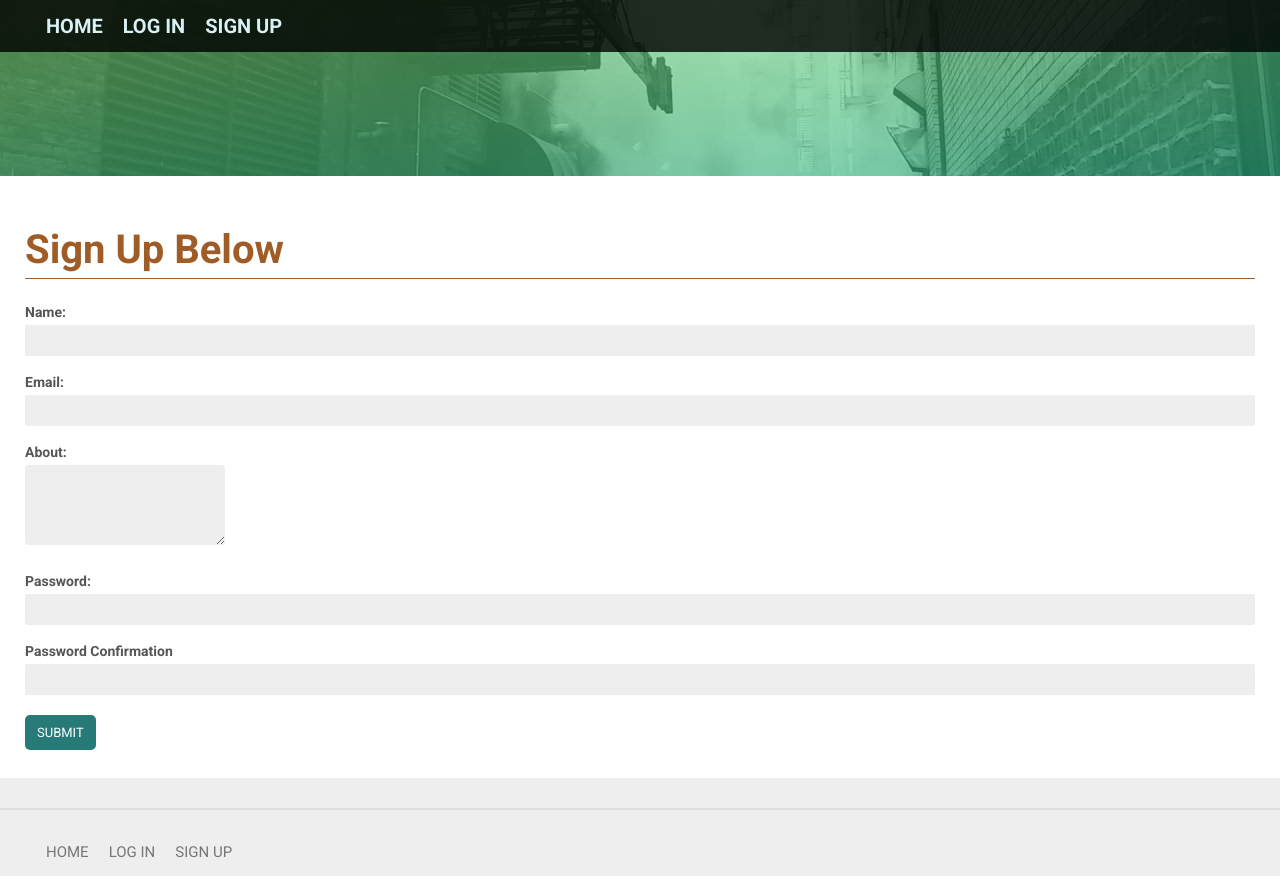
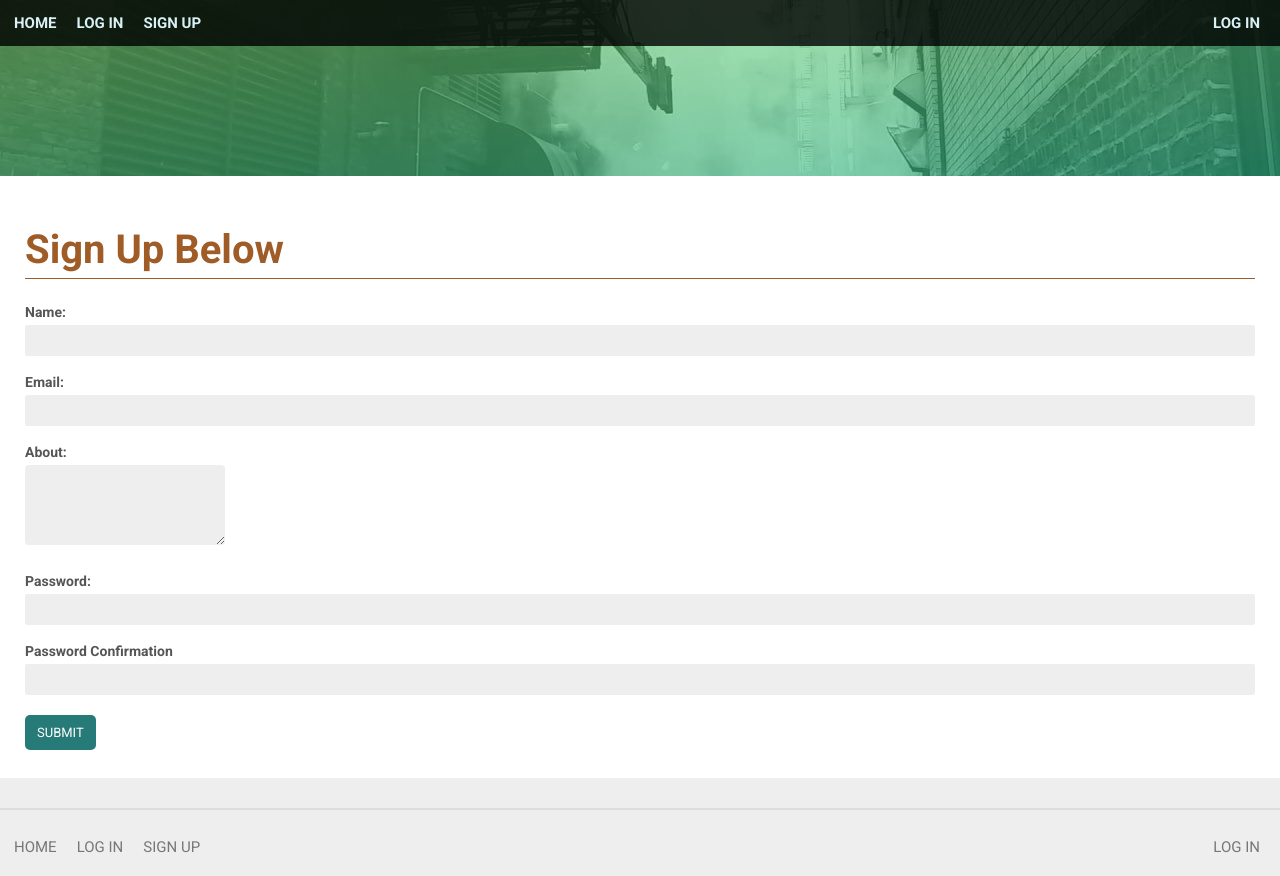
Before and after one commit to miloscomplex/feed-the-need-react, a React (Create React App) app in the folder frontend/: page /feed-the-need/sign-up in a window 1280 px wide. Built offline with nearby package versions, Linux system fonts and the light colour scheme.

Commit message:
revised CSS for Nav.js and added user nav item

```diff
--- a/frontend/src/UI/Nav.js
+++ b/frontend/src/UI/Nav.js
@@ -9,6 +9,9 @@ function Nav() {
         <Link to=''>Log In</Link>
         <Link to='/sign-up'>Sign Up</Link>
       </nav-links>
+      <login className='nav__login'>
+        <Link to=''>Log In</Link>
+      </login>
     </nav>
   )
 }
--- a/frontend/src/sass/components/nav.scss
+++ b/frontend/src/sass/components/nav.scss
@@ -1,12 +1,15 @@
 nav {
+  font-size: 1.5rem;
   background-color: rgba(0,0,0, .5);
   transition: all .3s;
+  display: flex;
+  align-items: center;
+  justify-content: space-between;
+
 
   &-links {
-    width: 95%;
     display: block;
-    /* margin: 2.5em auto 2em auto; */
-    margin: 0 auto 0 auto;
+    margin: 0 auto 0 0;
     padding: 1.4rem;
   }
 
```
